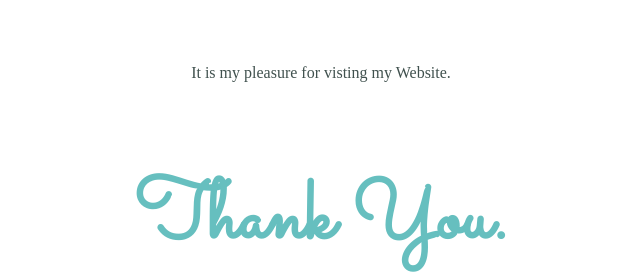
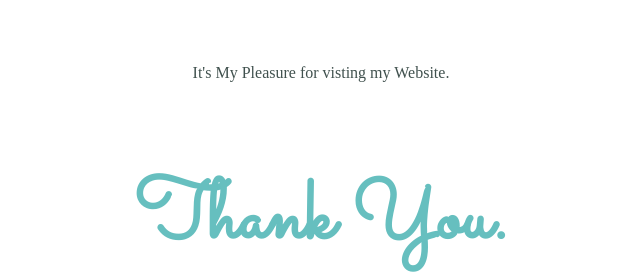
Before and after one commit to Asadmoinuddin/CV-CSS, a plain HTML site: page index.html in a window 1280 px wide. Shown: the part 4522-4796 px from the top of the page, 319-959 px from the left. Drawn offline with nearby package versions, Linux system fonts and the light colour scheme.

Commit message:
Update index.html

```diff
--- a/index.html
+++ b/index.html
@@ -83,7 +83,7 @@
 
         </p>
 
-      <p>It is my pleasure for visting my Website.<br></p>
+      <p>It's My Pleasure for visting my Website.<br></p>
       <h1>Thank You.</h1>
       <a class="btn" href="mailto:160920733152@lords.ac.in">CONTACT ME</a>
     </div>
```
